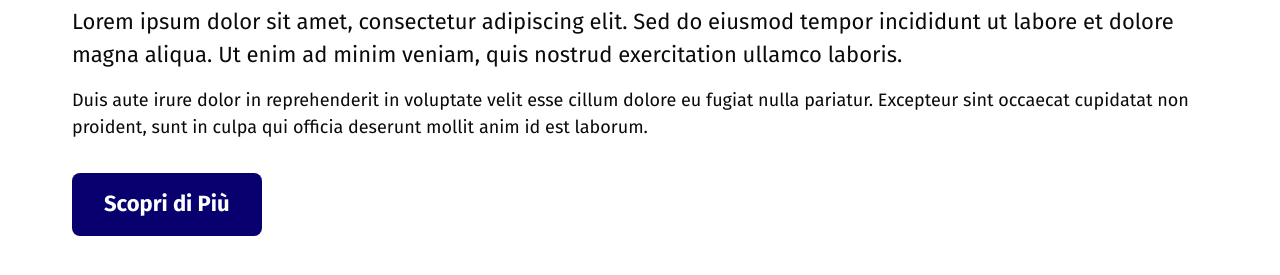
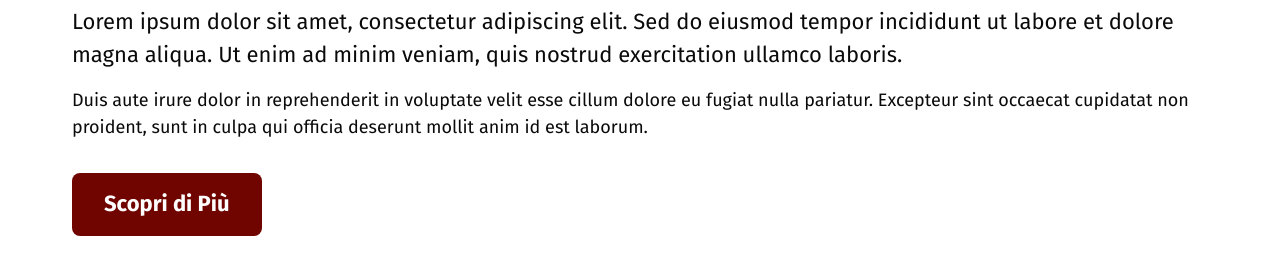
Before and after one commit to federica-uiux/figmatokens, a website: page index-page.html in a window 1280 px wide. Shown: the part 353-628 px from the top of the page. Drawn offline with nearby package versions, Linux system fonts and the light colour scheme.

Commit message:
Update styles.css

```diff
--- a/styles.css
+++ b/styles.css
@@ -2,7 +2,7 @@
 :root {
     /* Colors */
     --color-accent: var(--global-Accent, #7222da);
-    --color-primary: var(--global-Primary, #08006f);
+    --color-primary: var(--global-Primary, #700500);
     --color-white: var(--global-White, #ffffff);
     --color-grey-10: var(--global-Grey10, #f5f5f5);
     --color-grey-20: var(--global-Grey20, #e0e0e0);
```
